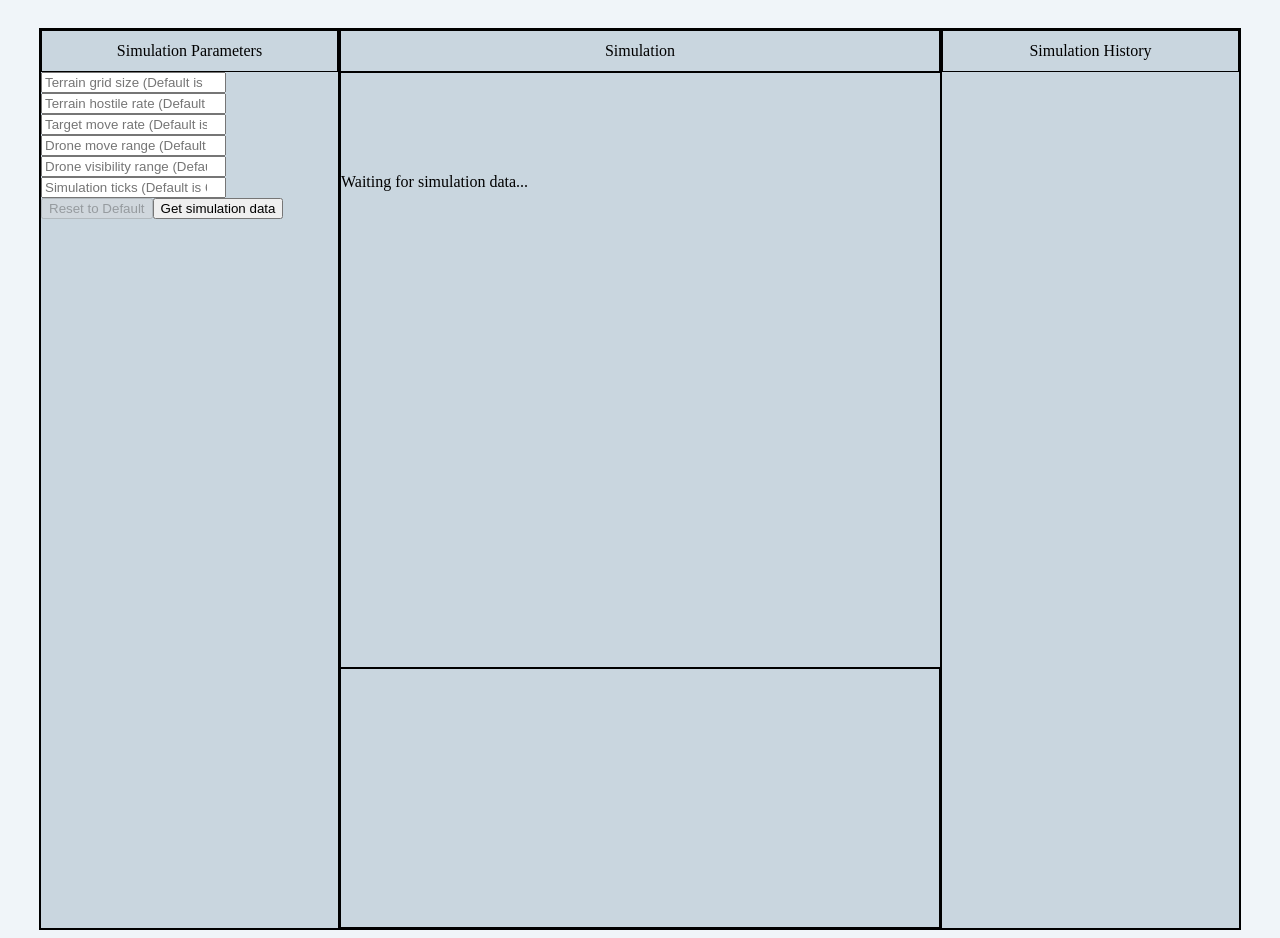
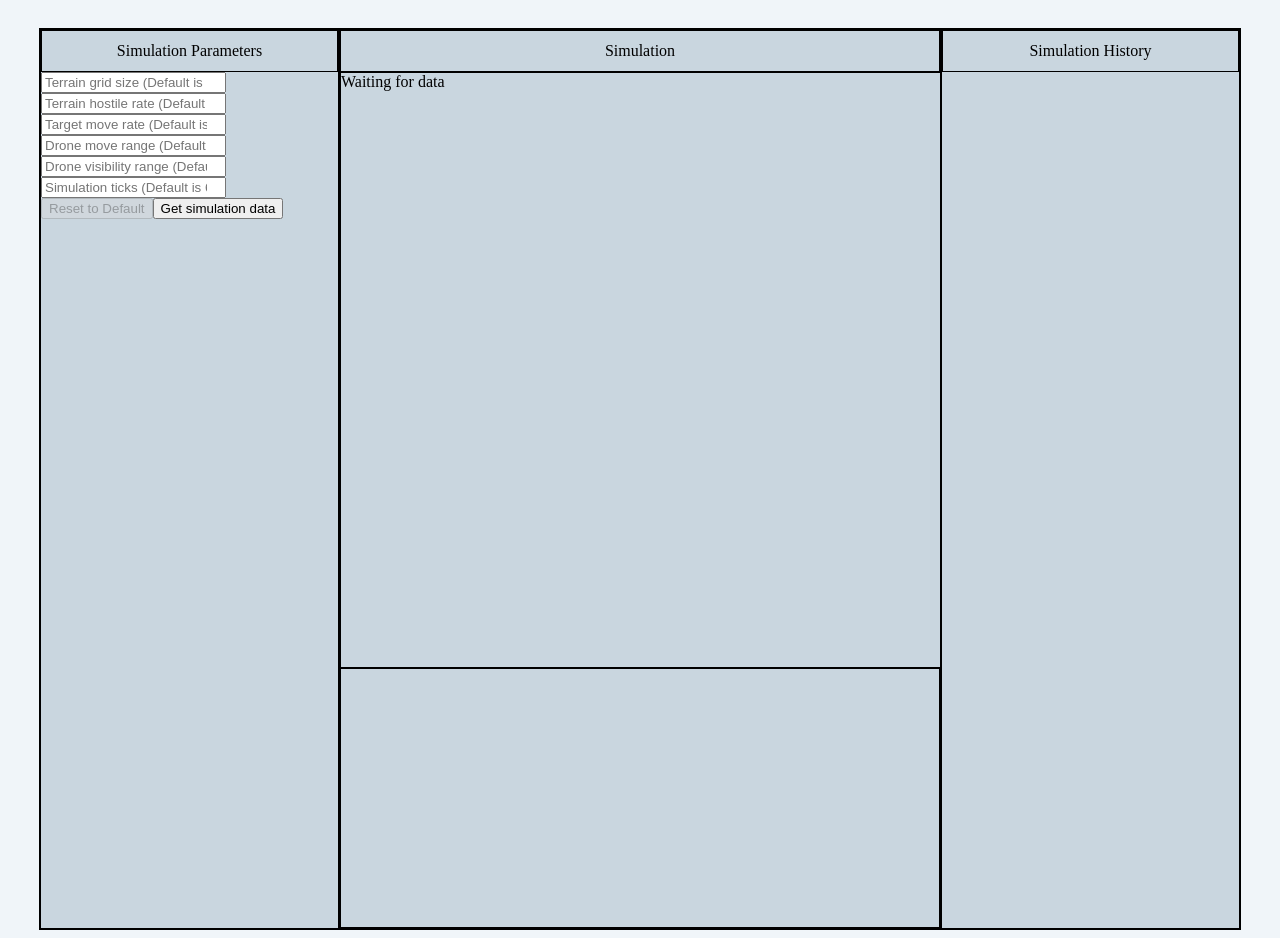
Before and after one commit to ZachFleck42/Drone-Mission-Simulator, a React (Create React App) app in the folder frontend/: page / in a window 1280 px wide. Built offline with nearby package versions, Linux system fonts and the light colour scheme; the HTML template or start-up script is replaced by a standard one.

Commit message:
Adds internal 2D/3D display switching functionality, messes with div names

```diff
--- a/frontend/src/App.tsx
+++ b/frontend/src/App.tsx
@@ -5,6 +5,7 @@ import RunSimulation from './components/RunSimulation';
 import GridDisplay from './components/GridDisplay';
 import { Canvas } from '@react-three/fiber';
 import SimulationCanvas from './components/CanvasDisplay';
+import { Grid } from '@react-three/drei';
 
 const API = 'http://127.0.0.1:8080/sim';
 
@@ -12,6 +13,8 @@ function App() {
 	const [apiData, setApiData] = useState<Simulation>([]);
 	const [currentFrameIndex, setCurrentFrameIndex] = useState<number>(0);
 	const [isPlaying, setIsPlaying] = useState<boolean>(false);
+
+	let threeD = false;
 
 	const handleServerResponse = (responseData: Simulation) => {
 		console.log('Response data from SimulationParams:', responseData);
@@ -30,22 +33,30 @@ function App() {
 				<div className="simulation-container">
 					<div className="simulation-container-header">Simulation</div>
 					<div className="sim-display">
-						{apiData.length > 0 ? (
-							<div className="canvas-display">
-								<Canvas shadows>
-									<SimulationCanvas
+						{apiData.length <= 0 ? (
+							<span>Waiting for data</span>
+						) : (
+							<>
+								{threeD ? (
+									<Canvas shadows>
+										<SimulationCanvas
+											data={apiData}
+											currentFrameIndex={currentFrameIndex}
+											setCurrentFrameIndex={setCurrentFrameIndex}
+											isPlaying={isPlaying}
+											setIsPlaying={setIsPlaying}
+										/>
+									</Canvas>
+								) : (
+									<GridDisplay
 										data={apiData}
 										currentFrameIndex={currentFrameIndex}
 										setCurrentFrameIndex={setCurrentFrameIndex}
 										isPlaying={isPlaying}
 										setIsPlaying={setIsPlaying}
 									/>
-								</Canvas>
-							</div>
-						) : (
-							<div style={{ marginTop: '100px' }}>
-								Waiting for simulation data...
-							</div>
+								)}
+							</>
 						)}
 					</div>
 					<div className="sim-controls"></div>
--- a/frontend/src/components/RunSimulation.tsx
+++ b/frontend/src/components/RunSimulation.tsx
@@ -108,8 +108,8 @@ function RunSimulation({
 	};
 
 	return (
-		<div className="run-simulation">
-			<div className="simulation-params">
+		<div className="params-container">
+			<div className="params-input">
 				{inputFields.map((field) => (
 					<input
 						key={field.key}
@@ -121,10 +121,12 @@ function RunSimulation({
 					/>
 				))}
 			</div>
-			<button onClick={resetToDefault} disabled={!userInteraction}>
-				Reset to Default
-			</button>
-			<button onClick={handleSubmit}>Get simulation data</button>
+			<div className="params-submit">
+				<button onClick={resetToDefault} disabled={!userInteraction}>
+					Reset to Default
+				</button>
+				<button onClick={handleSubmit}>Get simulation data</button>
+			</div>
 		</div>
 	);
 }
```
